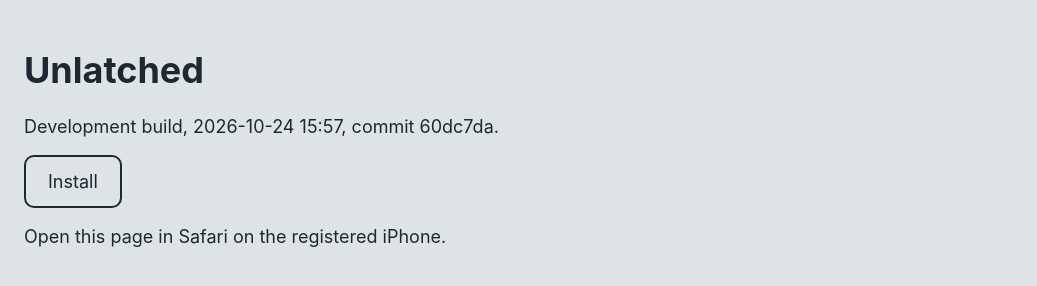
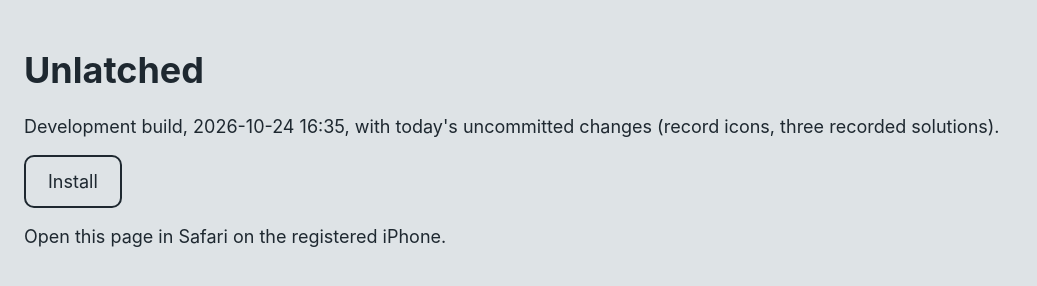
Before and after one commit to ykovenskiy-hub/unlatch-builds, a plain HTML site: page index.html in a window 1280 px wide. Shown: the whole page, without its empty margins (0-1037 px from the left). Drawn offline with Linux system fonts and the light colour scheme.

Commit message:
Build 2026-10-24 16:35

```diff
--- a/index.html
+++ b/index.html
@@ -1,3 +1,3 @@
 <!doctype html><html><head><meta charset="utf-8"><meta name="viewport" content="width=device-width, initial-scale=1"><title>Unlatched build</title>
 <style>body{font:18px -apple-system,sans-serif;margin:48px 24px;background:#DEE3E6;color:#1e2830}a{display:inline-block;padding:14px 22px;border:2px solid #1e2830;border-radius:10px;color:#1e2830;text-decoration:none}</style></head>
-<body><h1>Unlatched</h1><p>Development build, 2026-10-24 15:57, commit 60dc7da.</p><p><a href="itms-services://?action=download-manifest&amp;url=https://ykovenskiy-hub.github.io/unlatch-builds/manifest.plist">Install</a></p><p>Open this page in Safari on the registered iPhone.</p></body></html>
+<body><h1>Unlatched</h1><p>Development build, 2026-10-24 16:35, with today's uncommitted changes (record icons, three recorded solutions).</p><p><a href="itms-services://?action=download-manifest&amp;url=https://ykovenskiy-hub.github.io/unlatch-builds/manifest.plist">Install</a></p><p>Open this page in Safari on the registered iPhone.</p></body></html>
```
Also changed, not shown: 1 other file.
